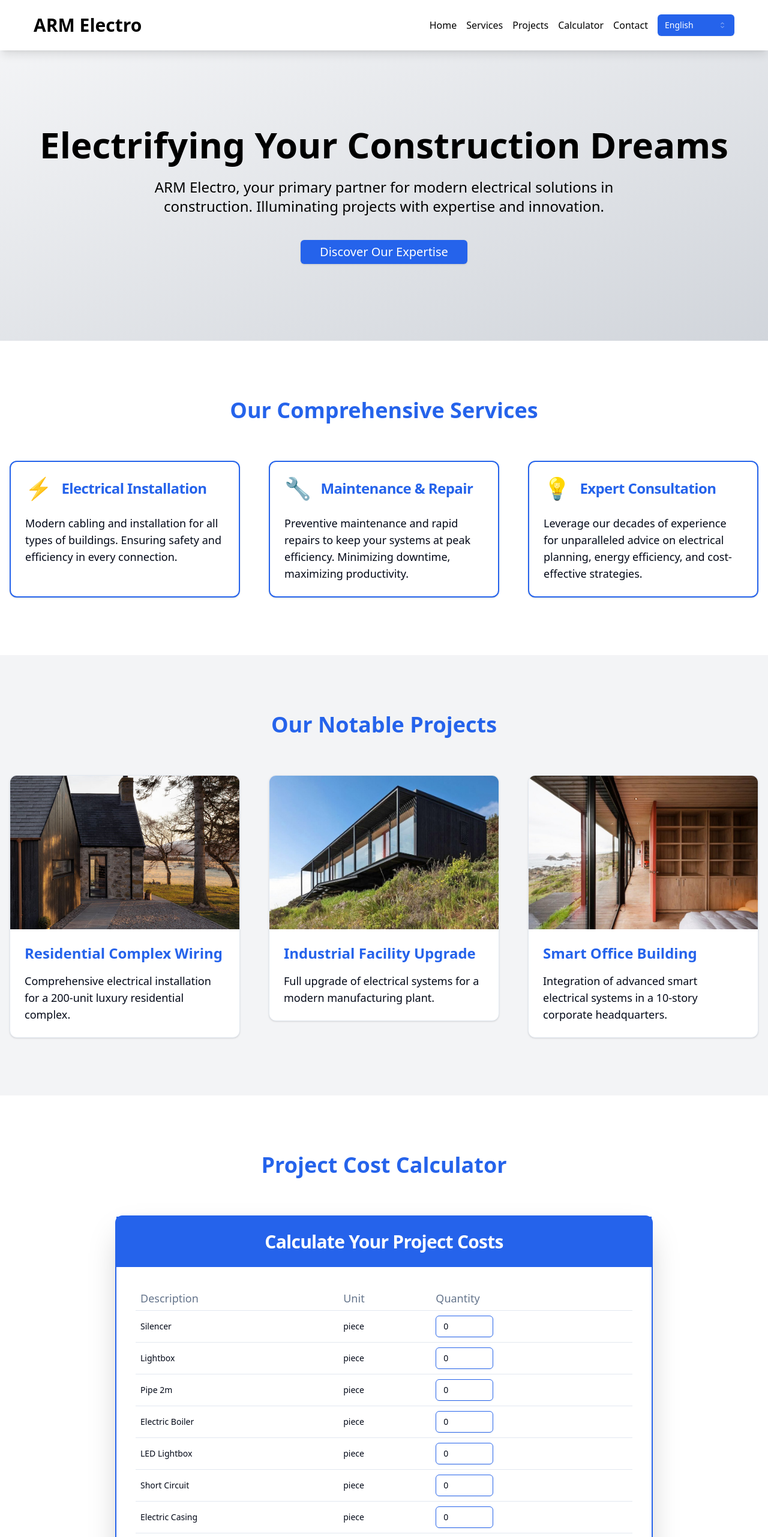
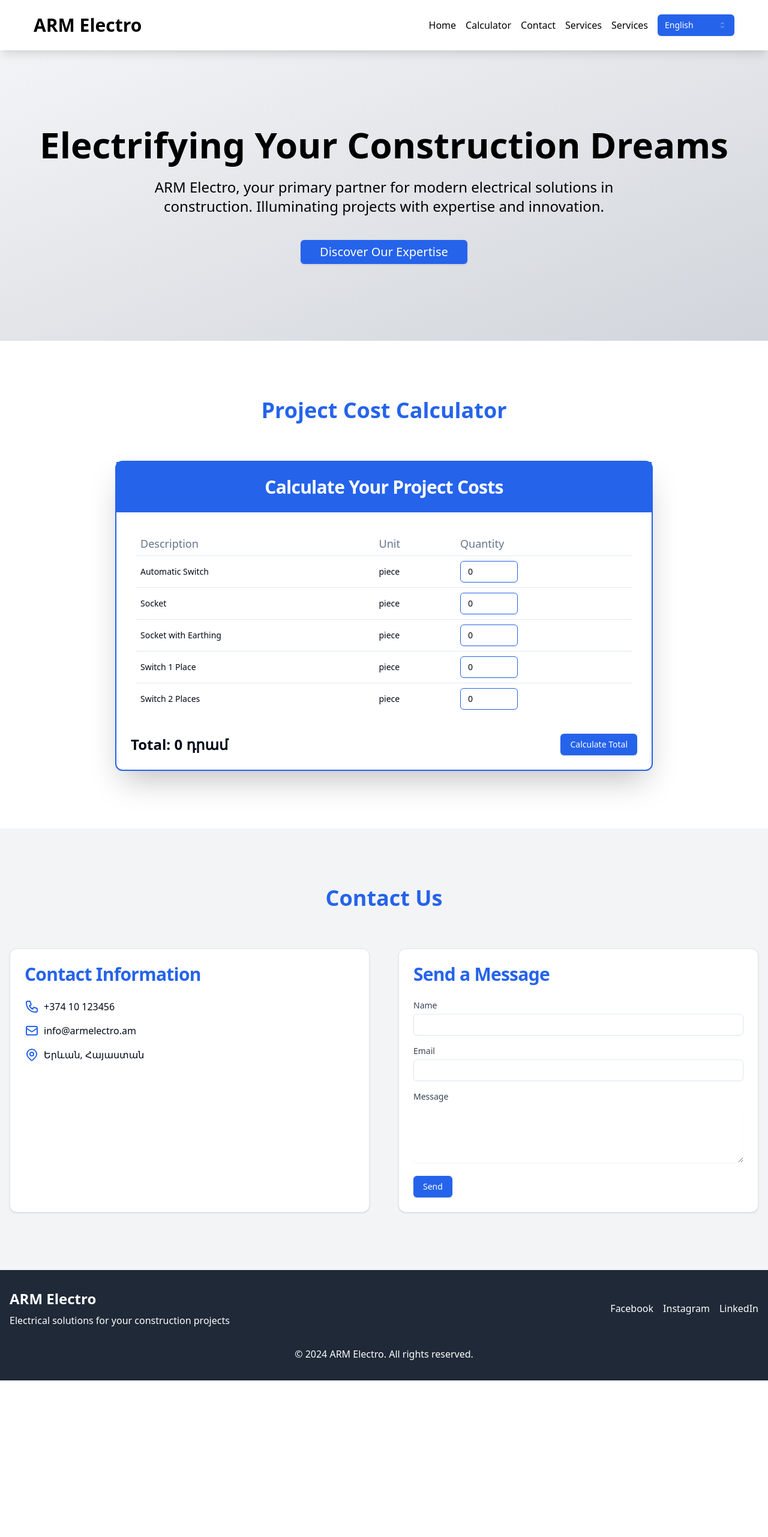
Before and after one commit to LPDarkGun/armelec, a Next.js app: page / in a window 1280 px wide. Shown: the top 2562 px of the page at 60% size. After the commit the page ends 2301 px from the top, so only its background shows below. Built offline with nearby package versions, Linux system fonts and the light colour scheme.

Commit message:
lolllasd

```diff
--- a/components/Calculator.js
+++ b/components/Calculator.js
@@ -30,73 +30,38 @@ export default function CalculatorComponent() {
 
   const [items, setItems] = useState([
     {
-      description: "item_silencer",
-      unit: "unit_piece",
-      quantity: 0,
-      price: 1500,
-      enabled: false,
-    },
-    {
-      description: "item_lightbox",
-      unit: "unit_piece",
-      quantity: 0,
-      price: 8000,
-      enabled: false,
-    },
-    {
-      description: "item_pipe",
+      description: "item_automatic_switch",
       unit: "unit_piece",
       quantity: 0,
       price: 2000,
       enabled: false,
     },
     {
-      description: "item_electric_boiler",
+      description: "item_socket",
       unit: "unit_piece",
       quantity: 0,
-      price: 25000,
+      price: 5000,
       enabled: false,
     },
     {
-      description: "item_led_lightbox",
+      description: "item_socket_with_earthing",
       unit: "unit_piece",
       quantity: 0,
-      price: 10000,
+      price: 5000,
       enabled: false,
     },
     {
-      description: "item_short_circuit",
+      description: "item_switch_1_place",
       unit: "unit_piece",
       quantity: 0,
-      price: 3000,
+      price: 5000,
       enabled: false,
     },
     {
-      description: "item_electric_casing",
+      description: "item_switch_2_places",
       unit: "unit_piece",
       quantity: 0,
-      price: 3500,
-      enabled: false,
-    },
-    {
-      description: "item_conditioner",
-      unit: "unit_piece",
-      quantity: 0,
-      price: 45000,
-      enabled: false,
-    },
-    {
-      description: "item_cable",
-      unit: "unit_piece",
-      quantity: 0,
-      price: 600,
-      enabled: false,
-    },
-    {
-      description: "item_drink_requirer",
-      unit: "unit_piece",
-      quantity: 0,
-      price: 4000,
+      price: 5000,
       enabled: false,
     },
   ])
@@ -225,39 +190,3 @@ export default function CalculatorComponent() {
     </motion.section>
   )
 }
-
-// {
-//   description: "Ավտոմատ անջատիչ",
-//   unit: "հատ",
-//   quantity: 0,
-//   price: 2000,
-//   enabled: false,
-// },
-// {
-//   description: "Վարդակ",
-//   unit: "հատ",
-//   quantity: 0,
-//   price: 5000,
-//   enabled: false,
-// },
-// {
-//   description: "Վարդակ հողանցումով",
-//   unit: "հատ",
-//   quantity: 0,
-//   price: 5000,
-//   enabled: false,
-// },
-// {
-//   description: "Անջատիչ 1 տեղ",
-//   unit: "հատ",
-//   quantity: 0,
-//   price: 5000,
-//   enabled: false,
-// },
-// {
-//   description: "Անջատիչ 2 տեղ",
-//   unit: "հատ",
-//   quantity: 0,
-//   price: 5000,
-//   enabled: false,
-// },
--- a/components/Header.js
+++ b/components/Header.js
@@ -11,6 +11,7 @@ import {
 } from "@/components/ui/select"
 import { Sheet, SheetContent, SheetTrigger } from "@/components/ui/sheet"
 import { Menu } from "lucide-react"
+import Link from "next/link"
 
 export default function HeaderComponent() {
   const { t, i18n } = useTranslation()
@@ -22,8 +23,8 @@ export default function HeaderComponent() {
 
   const menuItems = [
     { id: "home", label: t("home") },
-    { id: "services", label: t("services") },
-    { id: "projects", label: t("projects") },
+    // { id: "services", label: t("services") },
+    // { id: "projects", label: t("projects") },
     { id: "calculator", label: t("calculator") },
     { id: "contact", label: t("contact") },
   ]
@@ -38,7 +39,7 @@ export default function HeaderComponent() {
       <div className="container mx-auto flex justify-between items-center">
         {/* Header Title */}
         <motion.h1
-          className="text-2xl md:text-3xl font-semibold text-black"
+          className="text-2xl md:text-3xl font-semibold text-black select-none cursor-default"
           whileHover={{ scale: 1.05 }}
           transition={{ type: "spring", stiffness: 300 }}
         >
@@ -59,6 +60,24 @@ export default function HeaderComponent() {
                 {item.label}
               </motion.a>
             ))}
+            <Link
+              whileHover={{ scale: 1.05 }}
+              whileTap={{ scale: 0.95 }}
+              href="/services"
+              target="_blank"
+              className="text-base font-normal hover:text-blue-700 transition duration-300"
+            >
+              {t("services")}
+            </Link>
+            <Link
+              whileHover={{ scale: 1.05 }}
+              whileTap={{ scale: 0.95 }}
+              href="/projects"
+              target="_blank"
+              className="text-base font-normal hover:text-blue-700 transition duration-300"
+            >
+              {t("services")}
+            </Link>
           </div>
           <Select
             onValueChange={handleLanguageChange}
--- a/components/Projects.js
+++ b/components/Projects.js
@@ -17,7 +17,7 @@ export default function ProjectsComponent() {
       whileInView="visible"
       viewport={{ once: true }}
       variants={fadeIn}
-      className="py-16 md:py-24 bg-gray-100"
+      className="py-16 md:py-24 bg-gray-100 h-screen"
     >
       <div className="container mx-auto px-4">
         <motion.h2
--- a/components/Services.js
+++ b/components/Services.js
@@ -27,7 +27,7 @@ export default function ServicesComponent() {
       whileInView="visible"
       viewport={{ once: true }}
       variants={staggerChildren}
-      className="py-16 md:py-24 bg-white"
+      className="py-16 md:py-24 bg-white h-screen"
     >
       <div className="container mx-auto px-4">
         <motion.h2
--- a/components/calculator.js
+++ b/components/calculator.js
@@ -30,73 +30,38 @@ export default function CalculatorComponent() {
 
   const [items, setItems] = useState([
     {
-      description: "item_silencer",
-      unit: "unit_piece",
-      quantity: 0,
-      price: 1500,
-      enabled: false,
-    },
-    {
-      description: "item_lightbox",
-      unit: "unit_piece",
-      quantity: 0,
-      price: 8000,
-      enabled: false,
-    },
-    {
-      description: "item_pipe",
+      description: "item_automatic_switch",
       unit: "unit_piece",
       quantity: 0,
       price: 2000,
       enabled: false,
     },
     {
-      description: "item_electric_boiler",
+      description: "item_socket",
       unit: "unit_piece",
       quantity: 0,
-      price: 25000,
+      price: 5000,
       enabled: false,
     },
     {
-      description: "item_led_lightbox",
+      description: "item_socket_with_earthing",
       unit: "unit_piece",
       quantity: 0,
-      price: 10000,
+      price: 5000,
       enabled: false,
     },
     {
-      description: "item_short_circuit",
+      description: "item_switch_1_place",
       unit: "unit_piece",
       quantity: 0,
-      price: 3000,
+      price: 5000,
       enabled: false,
     },
     {
-      description: "item_electric_casing",
+      description: "item_switch_2_places",
       unit: "unit_piece",
       quantity: 0,
-      price: 3500,
-      enabled: false,
-    },
-    {
-      description: "item_conditioner",
-      unit: "unit_piece",
-      quantity: 0,
-      price: 45000,
-      enabled: false,
-    },
-    {
-      description: "item_cable",
-      unit: "unit_piece",
-      quantity: 0,
-      price: 600,
-      enabled: false,
-    },
-    {
-      description: "item_drink_requirer",
-      unit: "unit_piece",
-      quantity: 0,
-      price: 4000,
+      price: 5000,
       enabled: false,
     },
   ])
@@ -225,39 +190,3 @@ export default function CalculatorComponent() {
     </motion.section>
   )
 }
-
-// {
-//   description: "Ավտոմատ անջատիչ",
-//   unit: "հատ",
-//   quantity: 0,
-//   price: 2000,
-//   enabled: false,
-// },
-// {
-//   description: "Վարդակ",
-//   unit: "հատ",
-//   quantity: 0,
-//   price: 5000,
-//   enabled: false,
-// },
-// {
-//   description: "Վարդակ հողանցումով",
-//   unit: "հատ",
-//   quantity: 0,
-//   price: 5000,
-//   enabled: false,
-// },
-// {
-//   description: "Անջատիչ 1 տեղ",
-//   unit: "հատ",
-//   quantity: 0,
-//   price: 5000,
-//   enabled: false,
-// },
-// {
-//   description: "Անջատիչ 2 տեղ",
-//   unit: "հատ",
-//   quantity: 0,
-//   price: 5000,
-//   enabled: false,
-// },
--- a/components/header.js
+++ b/components/header.js
@@ -11,6 +11,7 @@ import {
 } from "@/components/ui/select"
 import { Sheet, SheetContent, SheetTrigger } from "@/components/ui/sheet"
 import { Menu } from "lucide-react"
+import Link from "next/link"
 
 export default function HeaderComponent() {
   const { t, i18n } = useTranslation()
@@ -22,8 +23,8 @@ export default function HeaderComponent() {
 
   const menuItems = [
     { id: "home", label: t("home") },
-    { id: "services", label: t("services") },
-    { id: "projects", label: t("projects") },
+    // { id: "services", label: t("services") },
+    // { id: "projects", label: t("projects") },
     { id: "calculator", label: t("calculator") },
     { id: "contact", label: t("contact") },
   ]
@@ -38,7 +39,7 @@ export default function HeaderComponent() {
       <div className="container mx-auto flex justify-between items-center">
         {/* Header Title */}
         <motion.h1
-          className="text-2xl md:text-3xl font-semibold text-black"
+          className="text-2xl md:text-3xl font-semibold text-black select-none cursor-default"
           whileHover={{ scale: 1.05 }}
           transition={{ type: "spring", stiffness: 300 }}
         >
@@ -59,6 +60,24 @@ export default function HeaderComponent() {
                 {item.label}
               </motion.a>
             ))}
+            <Link
+              whileHover={{ scale: 1.05 }}
+              whileTap={{ scale: 0.95 }}
+              href="/services"
+              target="_blank"
+              className="text-base font-normal hover:text-blue-700 transition duration-300"
+            >
+              {t("services")}
+            </Link>
+            <Link
+              whileHover={{ scale: 1.05 }}
+              whileTap={{ scale: 0.95 }}
+              href="/projects"
+              target="_blank"
+              className="text-base font-normal hover:text-blue-700 transition duration-300"
+            >
+              {t("services")}
+            </Link>
           </div>
           <Select
             onValueChange={handleLanguageChange}
--- a/components/projects.js
+++ b/components/projects.js
@@ -17,7 +17,7 @@ export default function ProjectsComponent() {
       whileInView="visible"
       viewport={{ once: true }}
       variants={fadeIn}
-      className="py-16 md:py-24 bg-gray-100"
+      className="py-16 md:py-24 bg-gray-100 h-screen"
     >
       <div className="container mx-auto px-4">
         <motion.h2
--- a/components/services.js
+++ b/components/services.js
@@ -27,7 +27,7 @@ export default function ServicesComponent() {
       whileInView="visible"
       viewport={{ once: true }}
       variants={staggerChildren}
-      className="py-16 md:py-24 bg-white"
+      className="py-16 md:py-24 bg-white h-screen"
     >
       <div className="container mx-auto px-4">
         <motion.h2
--- a/i18n.js
+++ b/i18n.js
@@ -70,16 +70,11 @@ const resources = {
       footer_title: "Electrical solutions for your construction projects",
       rights_reserved: "All rights reserved.",
       // Item descriptions
-      item_silencer: "Silencer",
-      item_lightbox: "Lightbox",
-      item_pipe: "Pipe 2m",
-      item_electric_boiler: "Electric Boiler",
-      item_led_lightbox: "LED Lightbox",
-      item_short_circuit: "Short Circuit",
-      item_electric_casing: "Electric Casing",
-      item_conditioner: "Conditioner",
-      item_cable: "Cable 3m",
-      item_drink_requirer: "Drink Requirer",
+      item_automatic_switch: "Automatic Switch",
+      item_socket: "Socket",
+      item_socket_with_earthing: "Socket with Earthing",
+      item_switch_1_place: "Switch 1 Place",
+      item_switch_2_places: "Switch 2 Places",
       // Unit translation
       unit_piece: "piece",
     },
@@ -136,16 +131,11 @@ const resources = {
       footer_title: "Soluciones eléctricas para tus proyectos de construcción",
       rights_reserved: "Todos los derechos reservados.",
       // Item descriptions
-      item_silencer: "Silenciador",
-      item_lightbox: "Caja de luz",
-      item_pipe: "Tubo 2m",
-      item_electric_boiler: "Caldera eléctrica",
-      item_led_lightbox: "Caja de luz LED",
-      item_short_circuit: "Cortocircuito",
-      item_electric_casing: "Carcasa eléctrica",
-      item_conditioner: "Acondicionador",
-      item_cable: "Cable 3m",
-      item_drink_requirer: "Requirente de bebida",
+      item_automatic_switch: "Interruptor automático",
+      item_socket: "Enchufe",
+      item_socket_with_earthing: "Enchufe con conexión a tierra",
+      item_switch_1_place: "Interruptor de 1 lugar",
+      item_switch_2_places: "Interruptor de 2 lugares",
       // Unit translation
       unit_piece: "pieza",
     },
@@ -202,16 +192,12 @@ const resources = {
       footer_title: "Էլեկտրական լուծումներ ձեր շինարարական նախագծերի համար",
       rights_reserved: "Բոլոր իրավունքները պաշտպանված են:",
       // Item descriptions
-      item_silencer: "Խլացուցիչ",
-      item_lightbox: "Լուսատուփ",
-      item_pipe: "Խողովակ 2մ",
-      item_electric_boiler: "Էլեկտրական կաթսա",
-      item_led_lightbox: "Լուսատուփ LED",
-      item_short_circuit: "Կարճացուցիչ",
-      item_electric_casing: "Էլեկտրական ծածկափայտ",
-      item_conditioner: "Կոնդիցիոներ",
-      item_cable: "Մալուխ 3մ",
-      item_drink_requirer: "Խմիչքապահանջ",
+      item_automatic_switch: "Ավտոմատ անջատիչ",
+      item_socket: "Վարդակ",
+      item_socket_with_earthing: "Վարդակ հողանցումով",
+      item_switch_1_place: "Անջատիչ 1 տեղ",
+      item_switch_2_places: "Անջատիչ 2 տեղ",
+
       // Unit translation
       unit_piece: "հատ",
     },
--- a/pages/index.js
+++ b/pages/index.js
@@ -8,8 +8,8 @@ export default function Home() {
   return (
     <div className="min-h-screen bg-gray-100 text-black font-['Noto Sans Armenian']">
       <HeroComponent />
-      <ServicesComponent />
-      <ProjectsComponent />
+      {/* <ServicesComponent />
+      <ProjectsComponent /> */}
       <CalculatorComponent />
       <ContactComponent />
     </div>
--- /dev/null
+++ b/pages/projects.js
@@ -0,0 +1,6 @@
+import ProjectsComponent from "@/components/Projects"
+import React from "react"
+
+export default function Projects() {
+  return <ProjectsComponent />
+}
--- /dev/null
+++ b/pages/services.js
@@ -0,0 +1,6 @@
+import ServicesComponent from "@/components/Services"
+import React from "react"
+
+export default function Services() {
+  return <ServicesComponent />
+}
```
